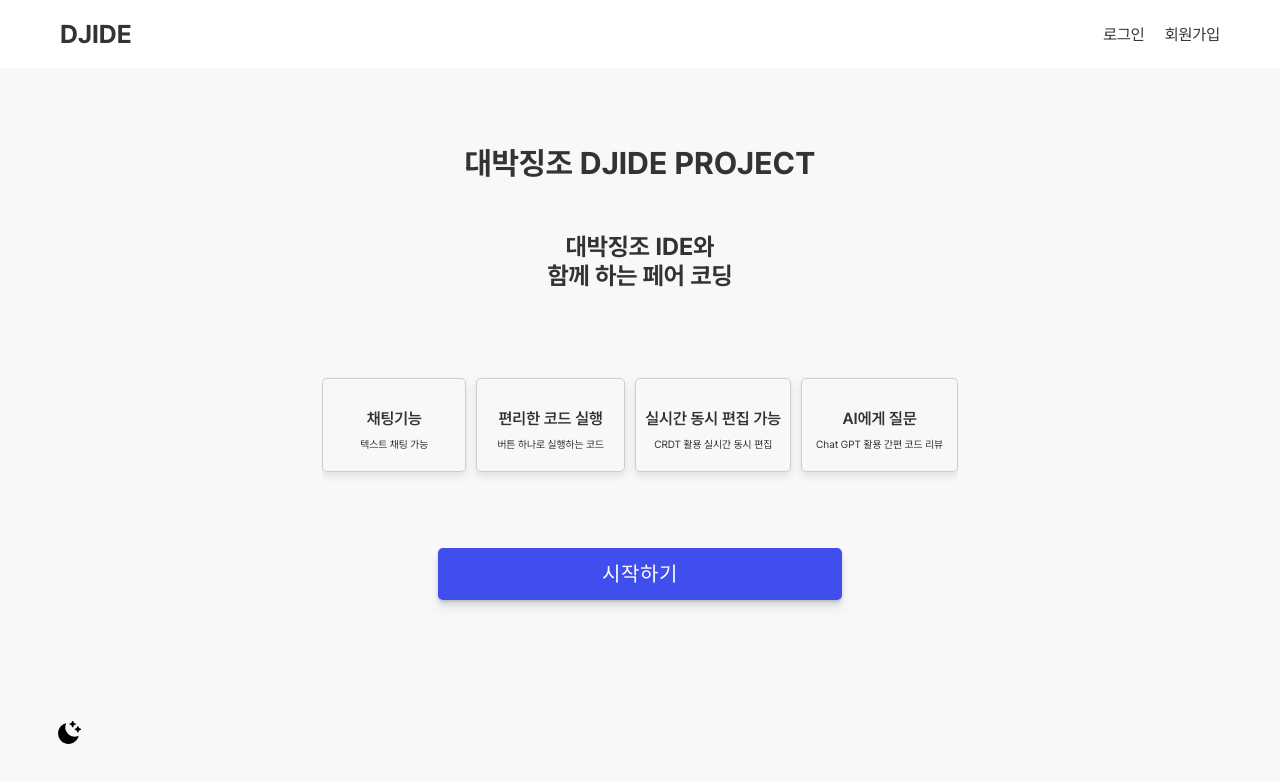
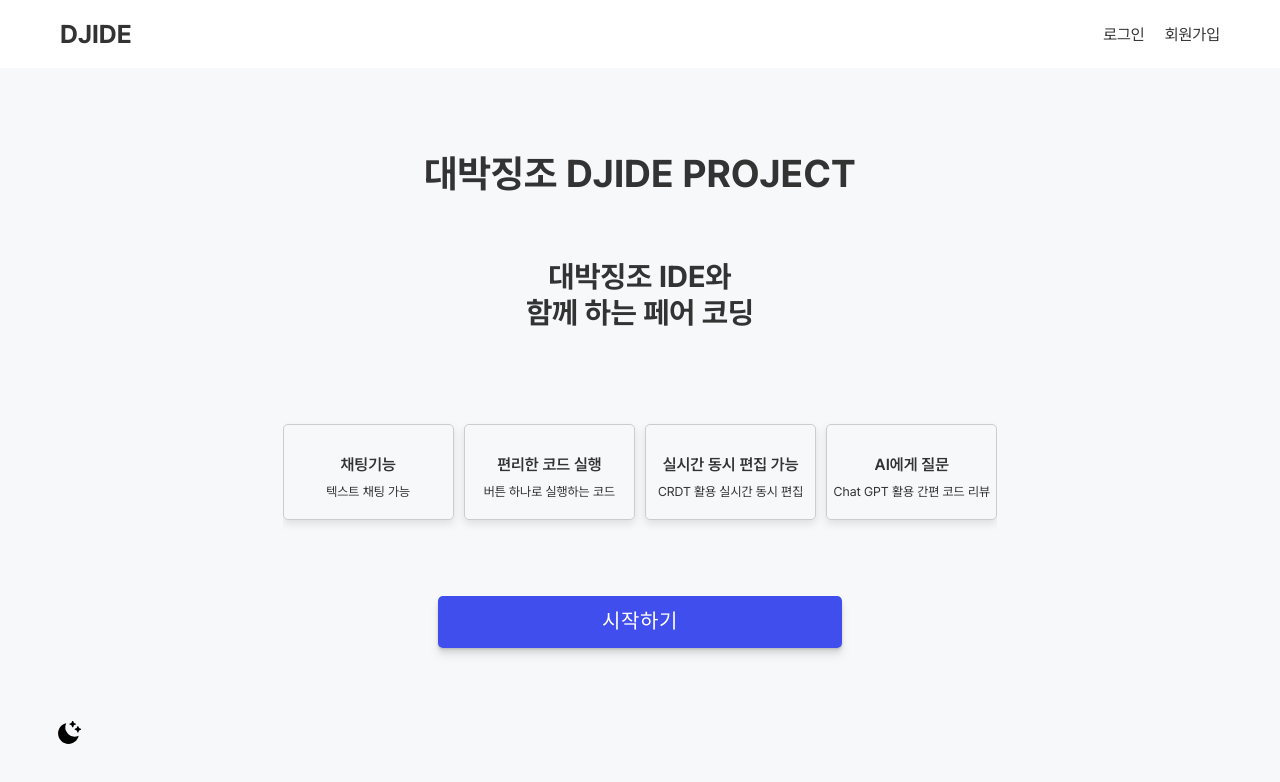
Before and after one commit to The-Great-Sign/IDE-Project-frontend-next, a Next.js app: page / in a window 1280 px wide. Shown: the top 782 px of the page. Built offline with nearby package versions, Linux system fonts and the light colour scheme; no server answers.

Commit message:
fix : 메인페이지 화면 글씨 크기 수정

```diff
--- a/src/app/page.styles.ts
+++ b/src/app/page.styles.ts
@@ -12,7 +12,7 @@ export const MainContainer = styled.div`
   width: 100%;
   margin: 0 auto;
   padding-top: 50px;
-  font-size: ${FONTS.md};
+  font-size: ${FONTS.lg};
 `;
 
 export const MainDiv = styled.div`
```
